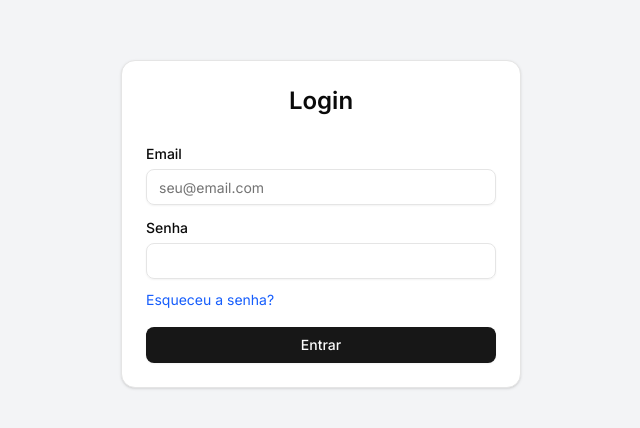
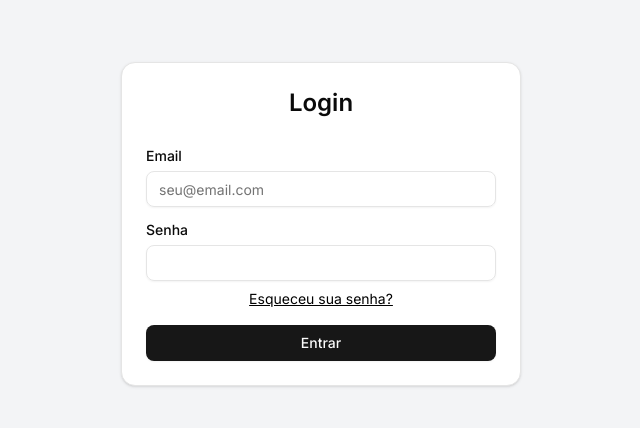
Before and after one commit to GustavoOrelio/Lista-CCB, a Next.js app: page /login in a window 1280 px wide. Shown: the part 176-604 px from the top of the page, without its empty margins (319-959 px from the left). Built offline with nearby package versions, Linux system fonts and the light colour scheme; no server answers.

Commit message:
style: update login page button for password recovery with improved styling and layout

```diff
--- a/app/login/page.tsx
+++ b/app/login/page.tsx
@@ -73,13 +73,15 @@
                 onChange={(e) => setPassword(e.target.value)}
                 required
               />
-              <button
-                type="button"
-                onClick={() => setResetPasswordOpen(true)}
-                className="text-sm text-blue-600 hover:text-blue-800 transition-colors"
-              >
-                Esqueceu a senha?
-              </button>
+              <div className="flex justify-center mt-2">
+                <button
+                  type="button"
+                  onClick={() => setResetPasswordOpen(true)}
+                  className="text-sm text-black hover:text-gray-700 underline transition-colors"
+                >
+                  Esqueceu sua senha?
+                </button>
+              </div>
             </div>
             <Button
               type="submit"
```
